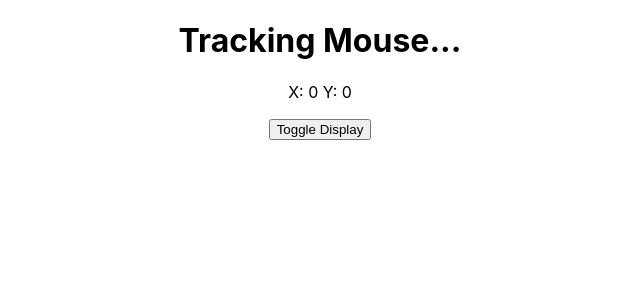
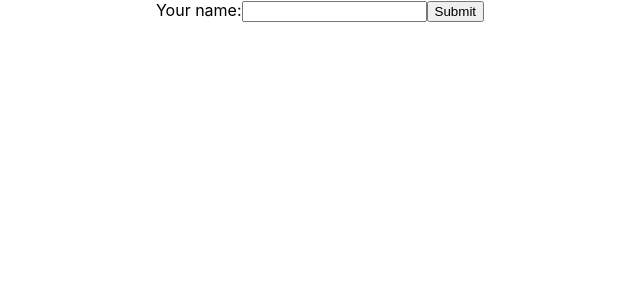
Before and after one commit to thomasstrassmann/react-in-gitpod, a React (Create React App) app in the folder my-app/: page / in a window 1280 px wide. Shown: the top 300 px of the page, without its empty margins (320-960 px from the left). Built offline with nearby package versions, Linux system fonts and the light colour scheme.

Commit message:
init controlled form

```diff
--- a/my-app/src/App.js
+++ b/my-app/src/App.js
@@ -11,12 +11,13 @@
 // import RenderingLists from './components/RenderingLists';
 // import LifeCyclesCDM from './components/Lifecycles/LifeCyclesCDM';
 // import LifeCyclesCDU from './components/Lifecycles/LifeCyclesCDU';
-import LifeCyclesCWU from './components/Lifecycles/LifeCyclesCWU';
+// import LifeCyclesCWU from './components/Lifecycles/LifeCyclesCWU';
+import ControlledForm from './components/Forms/ControlledForm';
 
 function App() {
   return (
     <div className="App">
-      <LifeCyclesCWU />
+      <ControlledForm/>
     </div>
   );
 }
--- /dev/null
+++ b/my-app/src/components/Forms/ControlledForm.js
@@ -0,0 +1,31 @@
+import React, { Component } from 'react'
+
+export class ControlledForm extends Component {
+    constructor(props) {
+      super(props)
+
+      this.state = {
+        name: "",
+      }
+    }
+
+    handleNameChange = (event) => {
+      this.setState({
+        name: event.target.value,
+      })
+    }
+
+  render() {
+    return (
+      <div>
+        <form>
+          <label htmlFor='id-name'>Your name:</label>
+          <input type="text" name="name" id="id-name" value={this.state.name} onChange={this.handleNameChange}></input>
+          <input type="submit" value="Submit"></input>
+        </form>
+      </div>
+    )
+  }
+}
+
+export default ControlledForm
```
